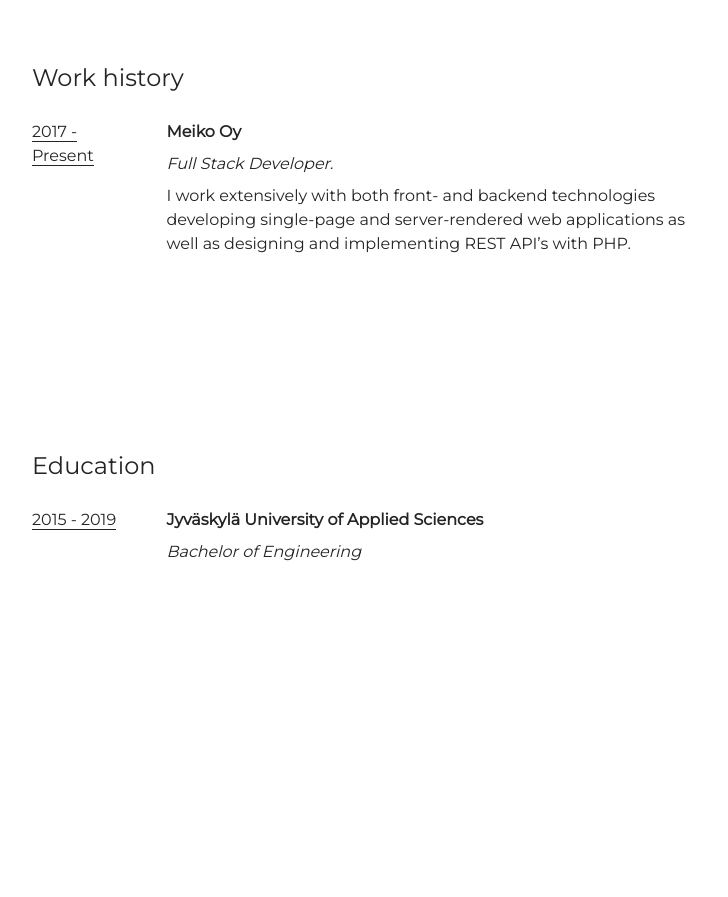
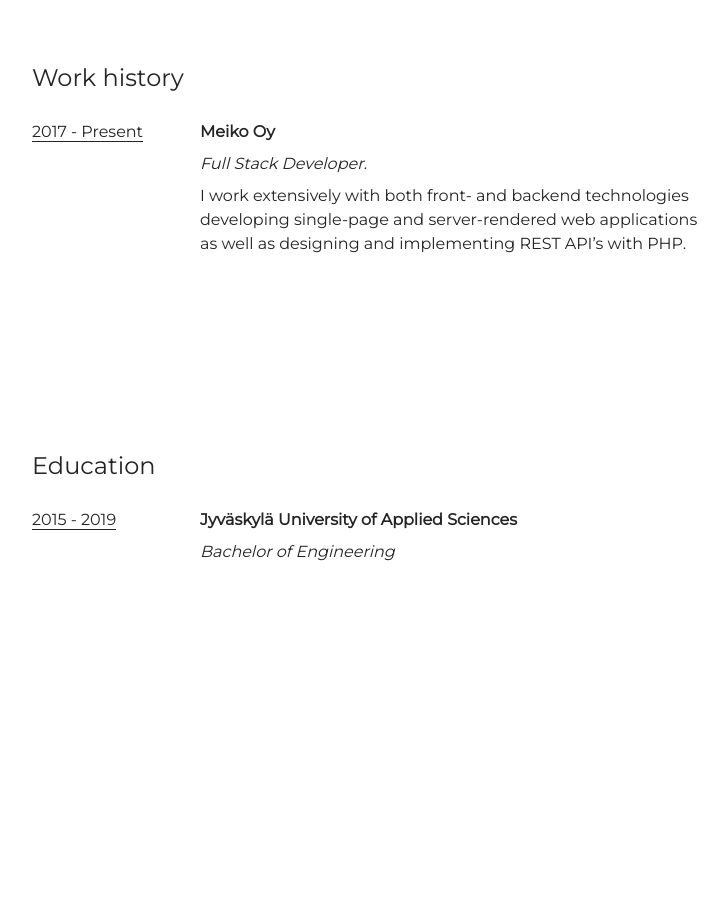
Before and after one commit to rikulaa/website, a website: page dist/index.html in a window 1280 px wide. Shown: the part 1360-2257 px from the top of the page, without its empty margins (0-728 px from the left). Drawn offline with Linux system fonts and the light colour scheme.

Commit message:
Fix spacing for "Skills" and "Work history" sections

```diff
--- a/dist/index.html
+++ b/dist/index.html
@@ -65,12 +65,12 @@
       <div class="mb-24 md:mb-48 max-w-2xl">
         <h3 class="mb-4 md:mb-6 text-2xl">Work history</h3>
         <div class="md:flex">
-          <div class="mb-4 md:w-1/5">
-            <span class="mb-4 border-b border-primary mr-6"
+          <div class="mb-4 md:w-1/4">
+            <span class="mb-4 border-b border-primary"
               >2017 - Present
             </span>
           </div>
-          <div class="md:w-4/5">
+          <div class="md:w-3/4">
             <h5 class="font-semibold mb-2">
               <a
                 href="https://meiko.fi/"
@@ -115,10 +115,10 @@
       <div class="mb-24 md:mb-48 max-w-2xl">
         <h3 class="mb-4 md:mb-6 text-2xl">Education</h3>
         <div class="md:flex">
-          <div class="mb-4 md:w-1/5">
+          <div class="mb-4 md:w-1/4">
             <span class="border-b border-primary mr-6">2015 - 2019 </span>
           </div>
-          <div class="md:w-4/5">
+          <div class="md:w-3/4">
             <h5 class="font-semibold mb-2">
               Jyväskylä University of Applied Sciences
             </h5>
```
